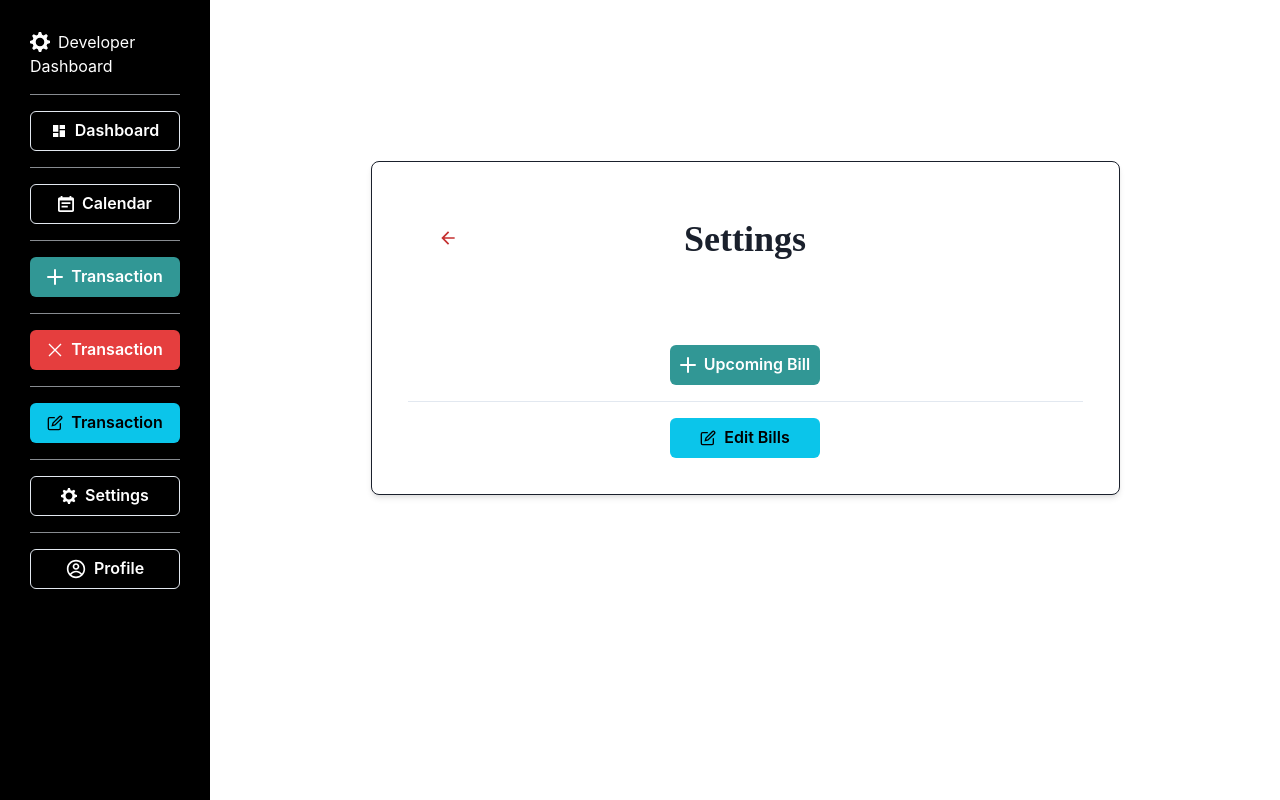
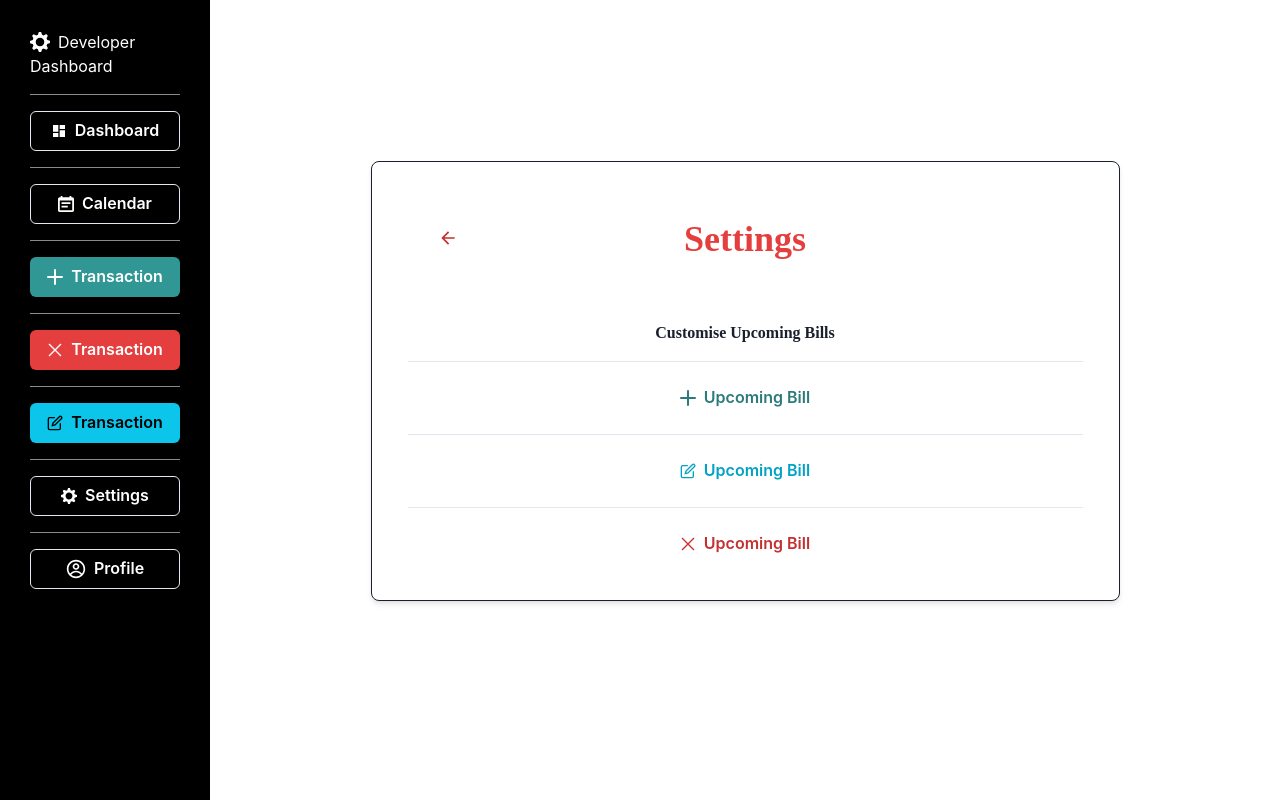
Before and after one commit to manojmanikandan7/PennyWise, a React (Vite) app: page /settings in a window 1280 px wide. Built offline with nearby package versions, Linux system fonts and the light colour scheme.

Commit message:
Completed all operation for adding, editing and removing Upcoming Bills

```diff
--- a/src/components/addUpcomingBills.jsx
+++ b/src/components/addUpcomingBills.jsx
@@ -28,13 +28,10 @@ import { formatISO } from "date-fns";
 import CategorySelector from "./categorySelector";
 
 //Test data
-import { upcomingBills } from "../assets/testDataUpcomingBills.json";
-
 import axios from "axios";
 
-import fs from "fs";
 
-function AddUpcomingBillsModal({ user_id, updateBills }) {
+function AddUpcomingBillsModal({ user_id, updateBills, upcomingBills}) {
   const { isOpen, onOpen, onClose } = useDisclosure();
   // TODO: Change this to the UID of the user logged in
   const id = user_id;
@@ -81,9 +78,9 @@ function AddUpcomingBillsModal({ user_id, updateBills }) {
       <Button
         onClick={onOpen}
         leftIcon={<AddIcon />}
-        width="150px"
+        width="400px"
         colorScheme="teal"
-        variant="solid"
+        variant="ghost"
       >
         Upcoming Bill
       </Button>
--- a/src/components/editUpcomingBills.jsx
+++ b/src/components/editUpcomingBills.jsx
@@ -29,24 +29,20 @@ import CategorySelector from "./categorySelector"; // Make sure this path is cor
 
 import axios from "axios"; // Import axios for HTTP requests
 
-import { upcomingBills } from "../assets/testDataUpcomingBills.json";
 
 
-function EditUpcomingBillsModal({ updateBills, user_id }) {
-  /* const getTransactions = async () => {
-    const fetchData = await axios.post("http://localhost:3000/transactionsAll", {
+function EditUpcomingBillsModal({ updateBills, user_id, upcomingBills }) {
+  /* const getBills = async () => {
+    const fetchData = await axios.post("http://localhost:3000/upcomingBills", {
       user_id
     });
 
-    initialTransactions = fetchData.data
-    setLocalTransactions(initialTransactions);
+    upcomingBils = fetchData.data
   }; */
 
 
   const { isOpen, onOpen, onClose } = useDisclosure();
-  const [localBills, setLocalBills] = useState([
-    ...upcomingBills,
-  ]);
+
   const [editBill, setEditBill] = useState(null); // The Bill being edited
 
   // Handler to open the modal with the Bill to edit
@@ -56,18 +52,18 @@ function EditUpcomingBillsModal({ updateBills, user_id }) {
   };
 
   // Handler for when the "Update" button is clicked
-  const handleUpdate = async () => {
+  const handleUpdate = /*async*/ () => {
     const id = editBill.id;
     const title = editBill.title;
     const amount =  '£' + Number(editBill.amount).toFixed(2);
     const dueDate = format(parseISO(editBill.dueDate), "yyyy-MM-dd");
     const category = editBill.category;
 
-    /* await axios.post("http://localhost:3000/editTransaction", {
-      pid,
-      desc,
-      value,
-      date,
+    /* await axios.post("http://localhost:3000/editBill", {
+      id,
+      title,
+      amount,
+      dueDate,
       category,
     });
 
@@ -89,7 +85,8 @@ function EditUpcomingBillsModal({ updateBills, user_id }) {
     updateBills(upcomingBills);
   };
 
-  const getDataAndOpen = () => {
+  const getDataAndOpen = /*async*/ () => {
+    //await getBills();
     setEditBill(null);
 
     onOpen();
@@ -100,11 +97,11 @@ function EditUpcomingBillsModal({ updateBills, user_id }) {
       <Button
         onClick={() => getDataAndOpen()}
         colorScheme="cyan"
-        variant="solid"
-        width="150px"
+        variant="ghost"
+        width="400px"
         leftIcon={<EditIcon />}
       >
-        Edit Bills
+        Upcoming Bill
       </Button>
 
       <Modal isOpen={isOpen} onClose={onClose} scrollBehavior="inside">
--- /dev/null
+++ b/src/components/removeUpcomingBills.jsx
@@ -0,0 +1,133 @@
+import React, { useEffect, useState } from "react";
+import {
+  useDisclosure,
+  Modal,
+  ModalOverlay,
+  ModalContent,
+  ModalHeader,
+  ModalBody,
+  ModalCloseButton,
+  Button,
+  Box,
+  VStack,
+  Divider,
+  Text,
+  IconButton,
+  Flex,
+  ModalFooter,
+} from "@chakra-ui/react";
+import { CloseIcon } from "@chakra-ui/icons";
+import { GrClose } from "react-icons/gr";
+import { format, parseISO } from "date-fns";
+
+import axios from "axios"; // Import axios for HTTP requests
+
+
+function RemoveUpcomingBillsModal({ updateBills, user_id, upcomingBills }) {
+   /* const getBills = async () => {
+    const fetchData = await axios.post("http://localhost:3000/upcomingBills", {
+      user_id
+    });
+
+    upcomingBills = fetchData.data
+    setLocalBills(upcomingBills);
+  }; */
+
+
+  const { isOpen, onOpen, onClose } = useDisclosure();
+  const [localBills, setLocalBills] = useState([
+    ...upcomingBills,
+  ]);
+
+  const handleRemove = /*async*/ (id) => {
+    // Remove the transaction from the database
+    /* await axios.post("http://localhost:3000/removeBill", {
+      id
+    });
+
+    await axios.post("http://localhost:3000/recentTransactions", {
+      user_id
+    }); */
+
+    // Update state to filter out the removed transaction
+    const updatedBills = localBills.filter(
+      (a) => a.id !== id
+    );
+    setLocalBills(updatedBills);
+
+    onClose(); // Close the modal
+    updateBills(updatedBills);
+  };
+
+  // Group the local transactions by date for rendering
+
+  const getDataAndOpen = /*async*/ () => {
+    //await getTransactions();
+
+    onOpen();
+  };
+
+  return (
+    <>
+      <Button
+        onClick={getDataAndOpen}
+        colorScheme="red"
+        variant="ghost"
+        width="400px"
+        leftIcon={<GrClose />}
+      >
+        Upcoming Bill
+      </Button>
+
+      <Modal isOpen={isOpen} onClose={onClose} scrollBehavior="inside">
+        <ModalOverlay />
+        <ModalContent>
+          <ModalHeader>Remove a Transaction</ModalHeader>
+          <ModalCloseButton />
+          <ModalBody>
+            <VStack divider={<Divider />} spacing={4} align="stretch">
+                    {upcomingBills.map((transaction) => (
+                    <Box key={transaction.date}>
+                      <Text fontSize="lg" fontWeight="semibold" p={2}>
+                        {transaction.date}
+                      </Text>
+                      <Flex
+                        key={transaction.id}
+                        justify="space-between"
+                        p={2}
+                        align="center"
+                      >
+                        <Box flex="1">
+                          <Text isTruncated maxWidth="80%">
+                            {transaction.title} -{" "}
+                            {transaction.amount}
+                            <Text fontSize="sm" color="gray.500">
+                              {transaction.category}
+                            </Text>
+                          </Text>
+                        </Box>
+                        <IconButton
+                          aria-label="Remove Transaction"
+                          icon={<CloseIcon />}
+                          onClick={() => handleRemove(transaction.id)}
+                          size="sm"
+                          colorScheme="red"
+                        />
+                      </Flex>
+                    </Box>
+                    )
+                    )}
+            </VStack>
+          </ModalBody>
+          <ModalFooter>
+            <Button colorScheme="blue" mr={3} onClick={onClose}>
+              Close
+            </Button>
+          </ModalFooter>
+        </ModalContent>
+      </Modal>
+    </>
+  );
+}
+
+export default RemoveUpcomingBillsModal;
--- a/src/pages/Settings.jsx
+++ b/src/pages/Settings.jsx
@@ -1,13 +1,11 @@
 
 import { ArrowBackIcon } from "@chakra-ui/icons";
 import {
-  Avatar,
-  ButtonGroup,
+  Flex,
   Card,
   CardBody,
   CardHeader,
   ChakraProvider,
-  Flex,
   Grid,
   GridItem,
   Heading,
@@ -15,15 +13,18 @@ import {
   IconButton,
   Stack,
   StackDivider,
+  extendTheme,
   Text,
-  extendTheme,
 } from "@chakra-ui/react";
+import { NavLink } from "react-router-dom";
 
-import { NavLink } from "react-router-dom";
+import { useState } from "react";
+
 import Sidebar from "../components/sidebar";
 import AddUpcomingBillsModal from "../components/addUpcomingBills";
 import EditUpcomingBillsModal from "../components/editUpcomingBills";
-
+import RemoveUpcomingBillsModal from "../components/removeUpcomingBills";
+import { upcomingBills } from "../assets/testDataUpcomingBills.json";
 
 const theme = extendTheme({
     colors: {
@@ -37,16 +38,19 @@ const theme = extendTheme({
     },
   });
 
+
 export default function Settings(){
+  const [currentBills, setCurrentBills] = useState(upcomingBills);
+  function updateBills( bills ){
 
-  function updateBills( bills ){
+    setCurrentBills(bills);
+    console.log(JSON.stringify(currentBills));
     //Doesn't work since this is frontend
-    /* fs.writeFileSync("../assets/testDataUpcomingBills.json", JSON.stringify(bills), function(err) {
+    /* fs.writeFileSync("../assets/testDataUpcomingBills.json", JSON.stringify(currentBills), function(err) {
       if (err) {
         console.log(err);
       }
     }); */
-    console.log(JSON.stringify(bills));
   }
     return (
         <ChakraProvider theme={theme}>
@@ -87,7 +91,7 @@ export default function Settings(){
                     </GridItem>
 
                     <GridItem colSpan={3}>
-                      <Heading size="xl" fontFamily="Futura" colorScheme="brand">
+                      <Heading size="xl" fontFamily="Futura" color="red.500">
                         {" "}
                         Settings{" "}
                       </Heading>
@@ -95,13 +99,15 @@ export default function Settings(){
                     </GridItem>
 
                   </Grid>
-                  <br></br>
                 </CardHeader>
 
-                <CardBody >
+                <CardBody>
+
                   <Stack divider={<StackDivider />} spacing="4" align="center">
-                    <AddUpcomingBillsModal updateBills={updateBills}/>
-                    <EditUpcomingBillsModal updateBills={updateBills}/>
+                    <Text as="b" fontFamily="Futura" color="grey.200" alignSelf="left">Customise Upcoming Bills</Text>
+                    <AddUpcomingBillsModal updateBills={updateBills} upcomingBills={currentBills}/>
+                    <EditUpcomingBillsModal updateBills={updateBills} upcomingBills={currentBills}/>
+                    <RemoveUpcomingBillsModal updateBills={updateBills} upcomingBills={currentBills}/>
                   </Stack>
                 </CardBody>
               </Card>
```
